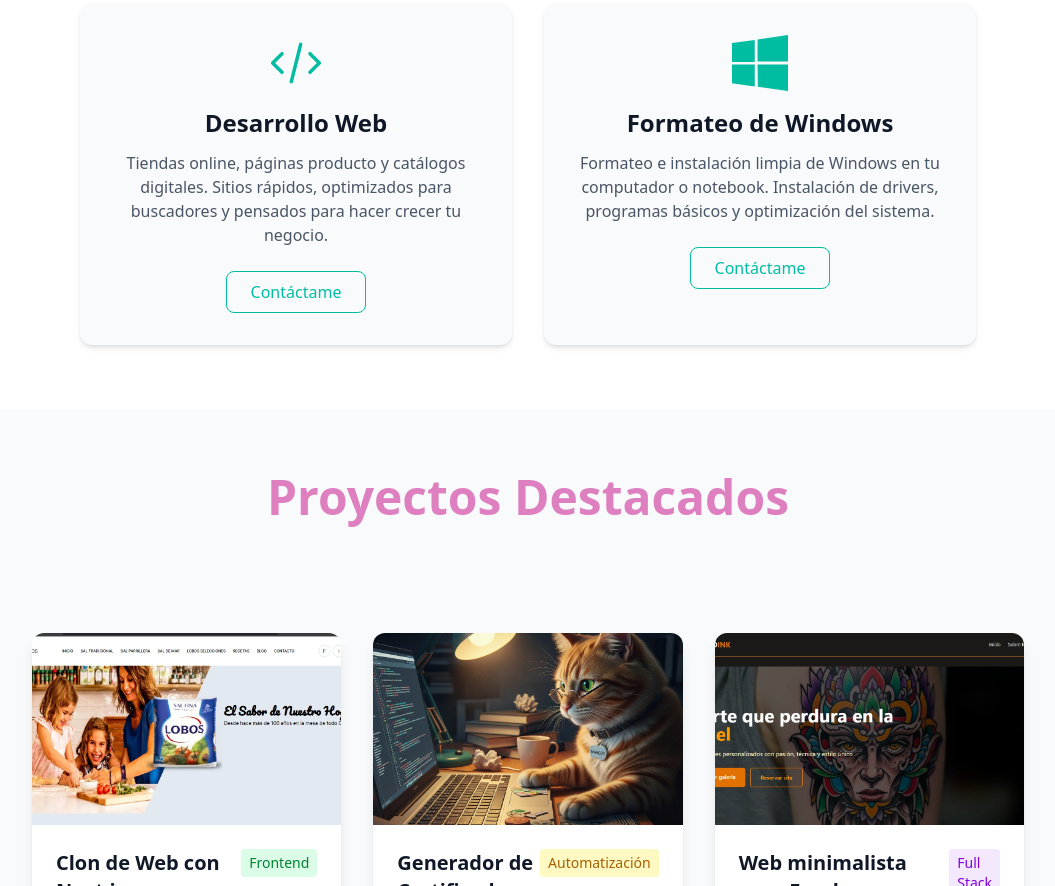
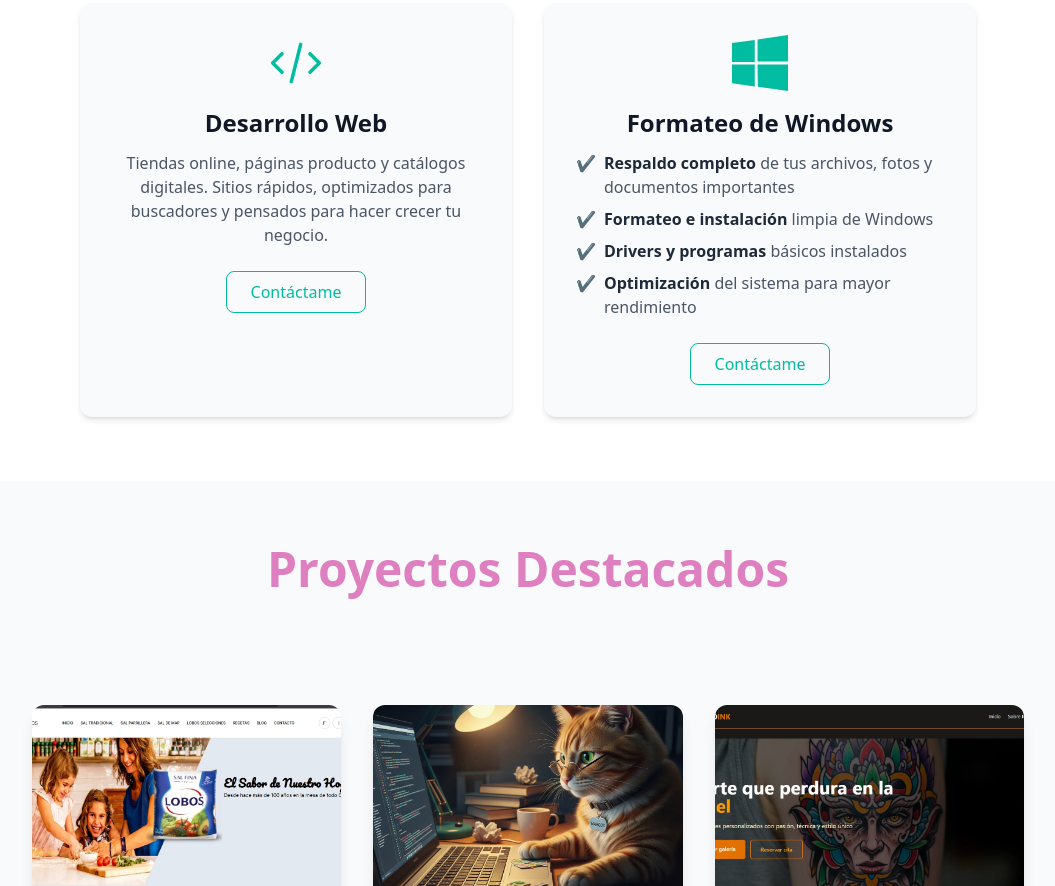
Before and after one commit to fronux2/portafolio2025, an Astro site: page / in a window 1280 px wide. Shown: the part 1914-2800 px from the top of the page, without its empty margins (112-1167 px from the left). Built offline with nearby package versions, Linux system fonts and the light colour scheme; Astro itself is replaced by a stand-in of ours.

Commit message:
agrega respaldo informacion a servicio formateo windows

```diff
--- a/src/pages/index.astro
+++ b/src/pages/index.astro
@@ -150,9 +150,24 @@ const categoryColors = {
             </svg>
           </div>
           <h3 class="text-2xl font-bold text-gray-900 dark:text-white mb-3">Formateo de Windows</h3>
-          <p class="text-gray-600 dark:text-gray-300 mb-6">
-            Formateo e instalación limpia de Windows en tu computador o notebook. Instalación de drivers, programas básicos y optimización del sistema.
-          </p>
+          <div class="text-gray-600 dark:text-gray-300 mb-6 text-left space-y-2">
+            <p class="flex items-start gap-2">
+              <span class="text-green-500 shrink-0">✔</span>
+              <span><strong class="text-gray-800 dark:text-gray-200">Respaldo completo</strong> de tus archivos, fotos y documentos importantes</span>
+            </p>
+            <p class="flex items-start gap-2">
+              <span class="text-green-500 shrink-0">✔</span>
+              <span><strong class="text-gray-800 dark:text-gray-200">Formateo e instalación</strong> limpia de Windows</span>
+            </p>
+            <p class="flex items-start gap-2">
+              <span class="text-green-500 shrink-0">✔</span>
+              <span><strong class="text-gray-800 dark:text-gray-200">Drivers y programas</strong> básicos instalados</span>
+            </p>
+            <p class="flex items-start gap-2">
+              <span class="text-green-500 shrink-0">✔</span>
+              <span><strong class="text-gray-800 dark:text-gray-200">Optimización</strong> del sistema para mayor rendimiento</span>
+            </p>
+          </div>
           <a href="#contacto" class="inline-block border border-accent text-accent px-6 py-2 rounded-lg font-medium hover:bg-accent hover:text-white transition duration-300">
             Contáctame
           </a>
```
